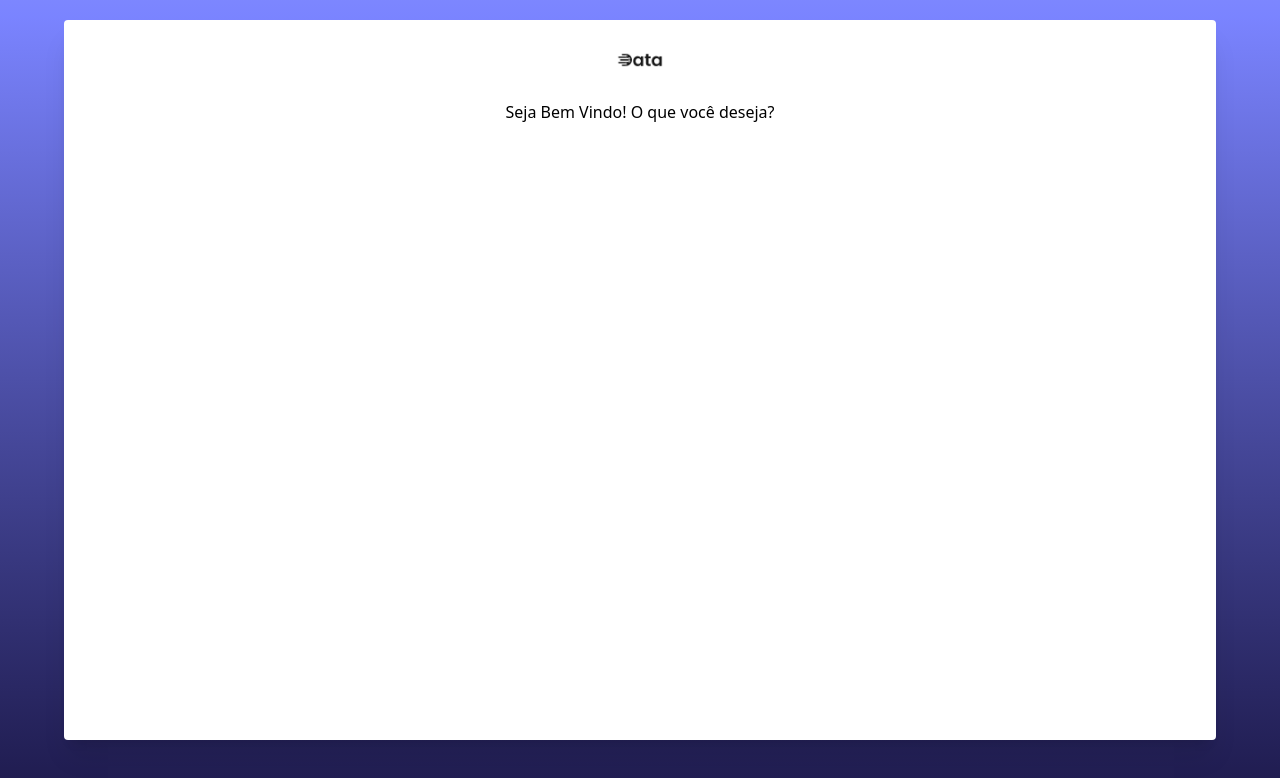
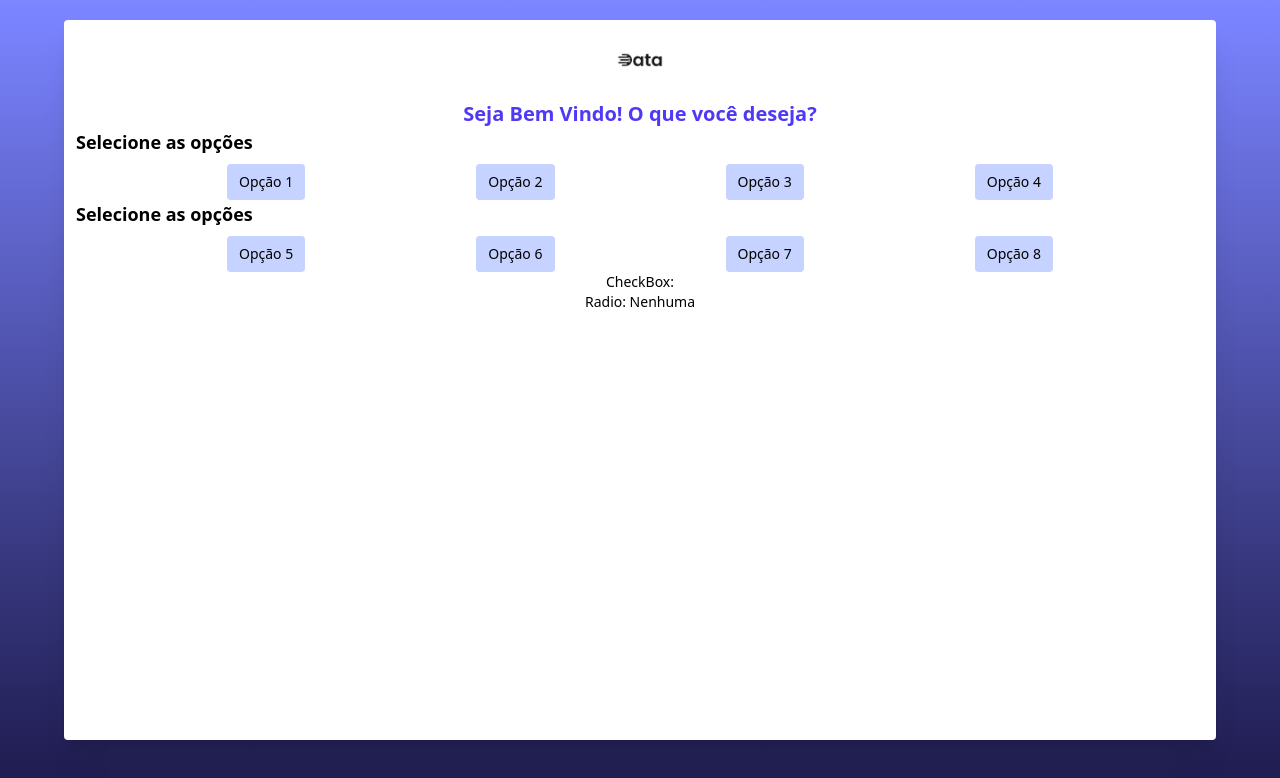
Before and after one commit to degu0/Feira-front-totem, a React (Vite) app: page /Home in a window 1280 px wide. Shown: the top 778 px of the page. Built offline with nearby package versions, Linux system fonts and the light colour scheme.

Commit message:
Criação do componente CustomSelect

```diff
--- /dev/null
+++ b/db.json
@@ -0,0 +1,8 @@
+{
+    "posts": [
+      { "id": 1, "title": "Hello World", "author": "Deyvid" }
+    ],
+    "comments": [
+      { "id": 1, "body": "Legal!", "postId": 1 }
+    ]
+  }
--- a/src/components/CustomSelect/index.tsx
+++ b/src/components/CustomSelect/index.tsx
@@ -1,7 +1,72 @@
-export function CustomSelect() {
-    return (
-        <div>
-            <h2></h2>
-        </div>
-    )
-}
+import React, { useState } from "react";
+
+type CustomSelectProps = {
+  type: "checkbox" | "radio";
+  title: string;
+  values: string[];
+  name?: string;
+  onChange?: (selected: string[] | string) => void; // permite capturar externamente também
+};
+
+export const CustomSelect: React.FC<CustomSelectProps> = ({
+  type,
+  title,
+  values,
+  name,
+  onChange,
+}) => {
+  const [selected, setSelected] = useState<string[] | string>(
+    type === "checkbox" ? [] : ""
+  );
+
+  const handleChange = (value: string) => {
+    if (type === "checkbox") {
+      const current = selected as string[];
+      const updated = current.includes(value)
+        ? current.filter((v) => v !== value)
+        : [...current, value];
+      setSelected(updated);
+      onChange?.(updated);
+    } else {
+      setSelected(value);
+      onChange?.(value);
+    }
+  };
+
+  return (
+    <div className="w-full">
+      <h2 className="ml-3 mb-2 text-lg font-semibold">{title}</h2>
+      <div className="flex gap-2 justify-evenly flex-wrap">
+        {values.map((value, index) => {
+          const id = `option-${value}`;
+          const isChecked =
+            type === "checkbox"
+              ? (selected as string[]).includes(value)
+              : selected === value;
+
+          return (
+            <div key={index}>
+              <input
+                type={type}
+                id={id}
+                className="hidden peer"
+                value={value}
+                name={name}
+                checked={isChecked}
+                onChange={() => handleChange(value)}
+              />
+              <label
+                htmlFor={id}
+                className="inline-flex items-center justify-center px-3 py-2 text-sm
+                text-black bg-indigo-200 rounded cursor-pointer border-none
+                peer-checked:bg-indigo-600 peer-checked:text-white"
+              >
+                {value}
+              </label>
+            </div>
+          );
+        })}
+      </div>
+    </div>
+  );
+};
--- a/src/pages/Home/index.tsx
+++ b/src/pages/Home/index.tsx
@@ -1,14 +1,31 @@
+import { useState } from "react";
 import logo from "../../../public/logo.png";
+import { CustomSelect } from "../../components/CustomSelect";
+
 
 export function Home() {
+  const [selectedValue, setSelectValue] = useState<string[]>([]);
+  const [selectedValueRadio, setSelectValueRadio] = useState("");
+
+  const values = ["Opção 1", "Opção 2", "Opção 3", "Opção 4"];
+  const values2 = ["Opção 5", "Opção 6", "Opção 7", "Opção 8"];
+
+
   return (
     <div className="w-screen h-screen flex items-start justify-center bg-gradient-to-t from-indigo-950 to-indigo-400">
       <div className="m-5 bg-white rounded h-[90%] w-[90%] flex flex-col items-center shadow-xl">
         <img src={logo} alt="Logo" className="w-20" />
         <div>
-          <p>Seja Bem Vindo! O que você deseja?</p>
+          <p className="text-xl font-bold text-indigo-600">Seja Bem Vindo! O que você deseja?</p>
         </div>
-
+        <CustomSelect type="checkbox" title="Selecione as opções" values={values} onChange={(values) => setSelectValue(values)}  />
+        <CustomSelect type="radio" title="Selecione as opções" values={values2} name="name" onChange={(values) => setSelectValueRadio(values)}  />
+        <p className="text-sm">
+        CheckBox: {selectedValue || "Nenhuma"}
+      </p>
+        <p className="text-sm">
+        Radio: {selectedValueRadio || "Nenhuma"}
+      </p>
       </div>
     </div>
   );
```
